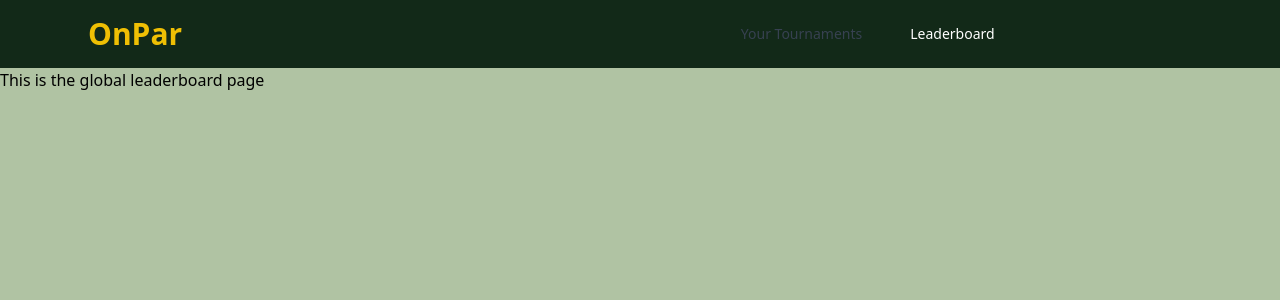
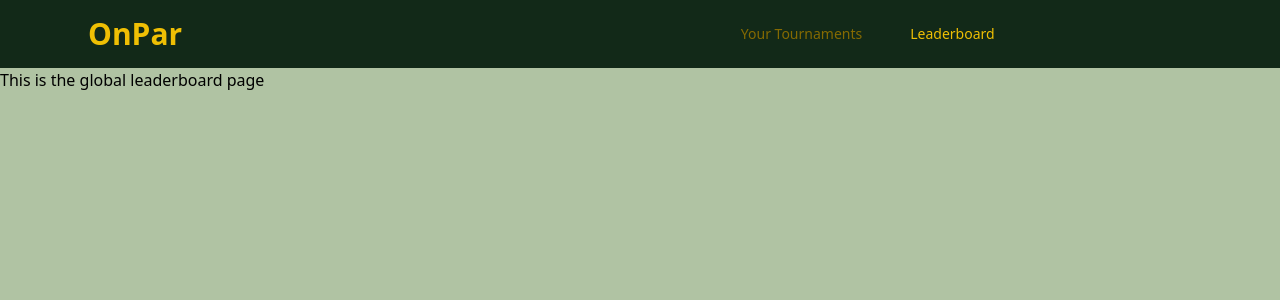
Before and after one commit to xgarcia17/OnPar, a Next.js app in the folder apps/web/: page /leaderboard in a window 1280 px wide. Shown: the top 300 px of the page. Built offline with nearby package versions, Linux system fonts and the light colour scheme.

Commit message:
adjust navbar colors

```diff
--- a/apps/web/app/globals.css
+++ b/apps/web/app/globals.css
@@ -75,8 +75,11 @@
   .text-danger {
     color: var(--text-danger);
   }
-  .text-navbar {
+  .text-navbar-active {
     color: #efbf04;
+  }
+  .text-navbar-inactive {
+    color: #856A02;
   }
 
   .title-shadow {
--- a/apps/web/components/navbar.tsx
+++ b/apps/web/components/navbar.tsx
@@ -20,7 +20,7 @@ export default function NavBar() {
         {/* Main Button */}
         <div className="flex items-center gap-2 py-1 rounded-lg bg-transparent hover:scale-110 transition mr-auto ml-[clamp(0.75rem,5vw,4rem)]">
           <Link href="/" aria-label="Home" className="flex items-center gap-3">
-            <span className="text-3xl font-bold text-navbar">OnPar</span>
+            <span className="text-3xl font-bold text-navbar-active">OnPar</span>
           </Link>
         </div>
 
@@ -37,8 +37,8 @@ export default function NavBar() {
                 href={link.href}
                 className={
                   isActive
-                    ? `${MINI_BUTTON_CLASSNAME} text-white font-bold`
-                    : `${MINI_BUTTON_CLASSNAME} text-gray-600`
+                    ? `${MINI_BUTTON_CLASSNAME} text-navbar-active`
+                    : `${MINI_BUTTON_CLASSNAME} text-navbar-inactive`
                 }
               >
                 {link.label}
```
